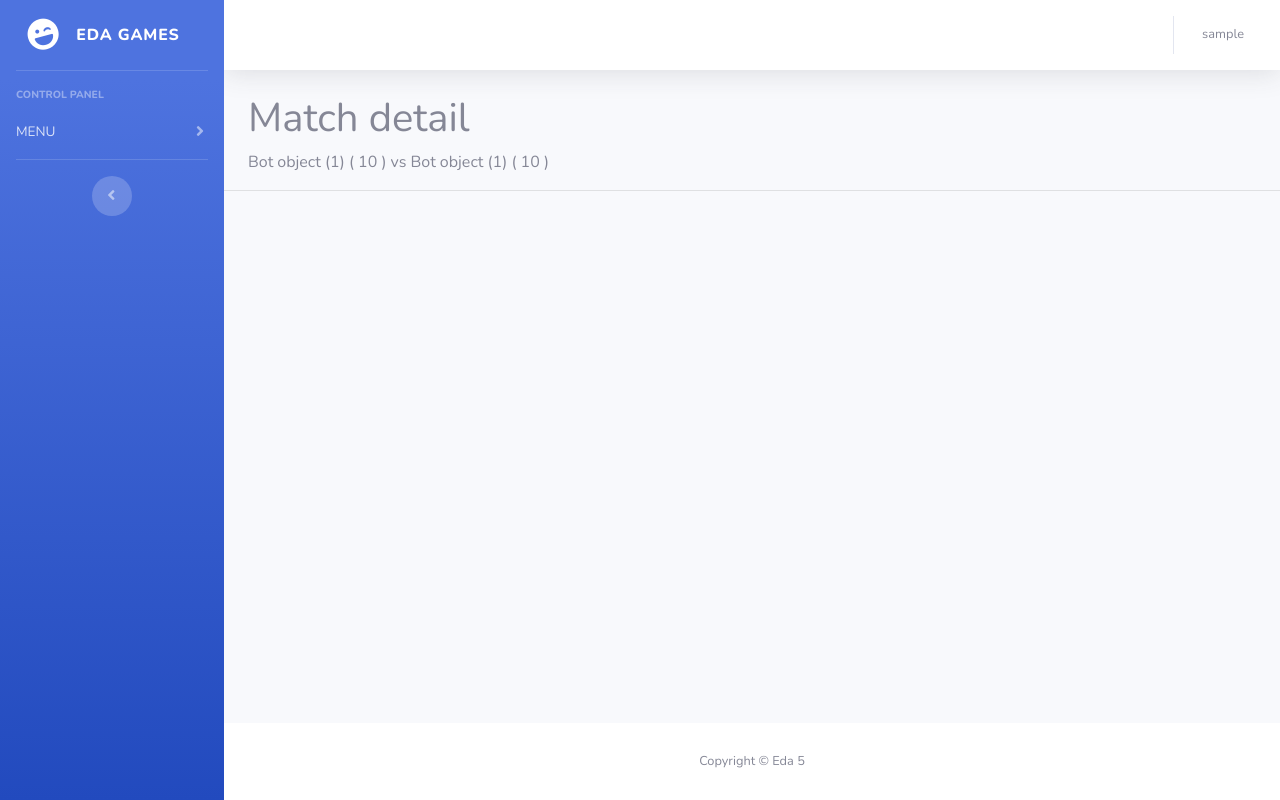
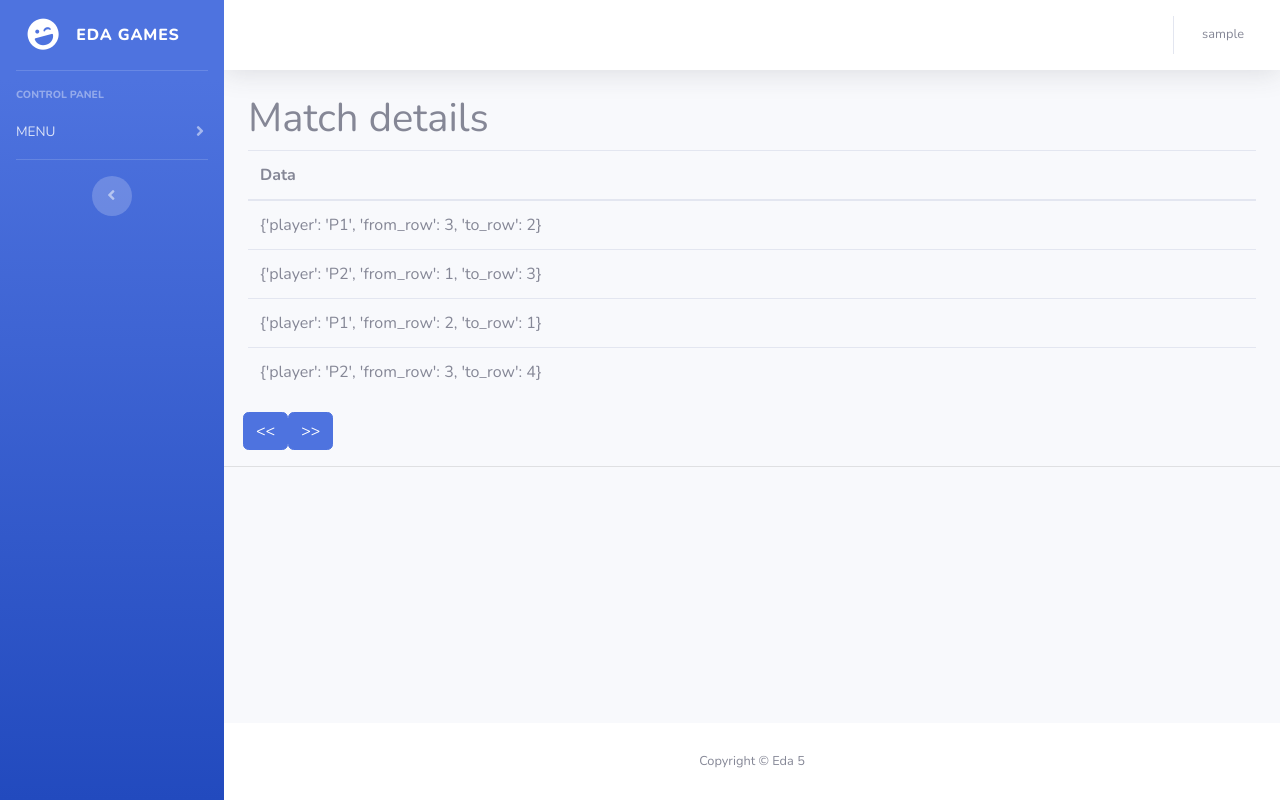
Before and after one commit to evbeda/edagames-django, a Django app: page /match_detail/1 in a window 1280 px wide. Run offline with Django 3.2, Linux system fonts and the light colour scheme; a user stored in the database is signed in; tables that the repository leaves empty hold one stand-in row (values such as "Sample post"); some libraries are stand-ins or nearby versions.

Commit message:
Adds table view for logs

```diff
--- a/development/templates/development/match_detail.html
+++ b/development/templates/development/match_detail.html
@@ -2,10 +2,25 @@
 
 {% block page_content %}
 <div class="container">
-    <h1>Match detail</h1>
-    <p>{{ object.bot_1}} ( {{object.score_p_1}} )
-         vs
-        {{ object.bot_2}} ( {{object.score_p_2}} )</p>
+    <h1>Match details</h1>
+    <table class="table">
+        <thead>
+          <tr>
+            <th scope="col">Data</th>
+          </tr>
+        </thead>
+        <tbody>
+        {% for log in data %}
+            <tr>
+                <td>{{ log }}</td>
+            </tr>
+        {% endfor %}
+        </tbody>
+    </table>
+    <div class="form-row text-center">
+        <button type="submit" class="btn btn-primary"><<</button>
+        <button type="submit" class="btn btn-primary">>></button>
+    </div>
 </div>
 
 
--- a/development/views.py
+++ b/development/views.py
@@ -61,9 +61,34 @@ class MatchListView(SingleTableView):
         return Match.objects.filter(user_1=self.request.user) | Match.objects.filter(user_2=self.request.user)
 
 
+DETAILS1 = [
+    {'player': 'P1', 'from_row': 3, 'to_row': 2},
+    {'player': 'P2', 'from_row': 1, 'to_row': 3},
+    {'player': 'P1', 'from_row': 2, 'to_row': 1},
+    {'player': 'P2', 'from_row': 3, 'to_row': 4},
+]
+
+DETAILS2 = [
+    {'player': 'P1', 'from_row': 3, 'to_row': 2},
+    {'player': 'P2', 'from_row': 1, 'to_row': 3},
+    {'player': 'P1', 'from_row': 2, 'to_row': 1},
+    {'player': 'P2', 'from_row': 3, 'to_row': 4},
+]
+
+
 class MatchDetailView(DetailView):
-    model = Match
     template_name = 'development/match_detail.html'
+
+    def get_queryset(self):
+        return Bot.objects.filter(user=self.request.user)
+
+    def get_context_data(self, **kwargs):
+        context = super(
+            MatchDetailView,
+            self,
+        ).get_context_data(**kwargs)
+        context['data'] = DETAILS1
+        return context
 
 
 class MyBotsView(SingleTableView):
```
